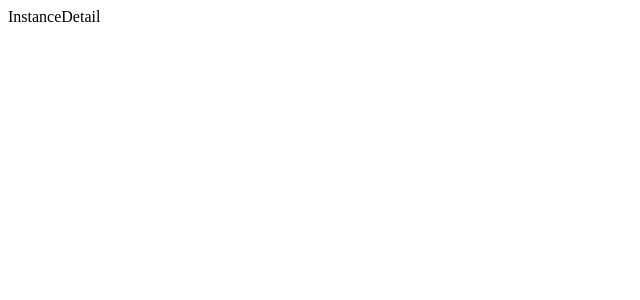
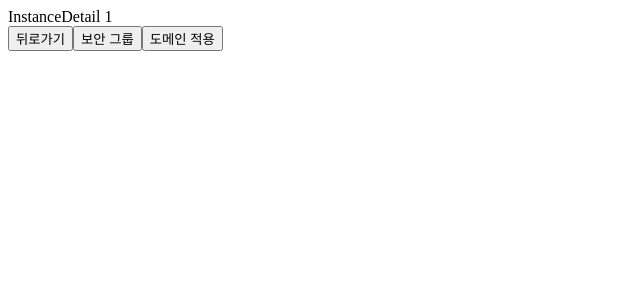
Before and after one commit to DonghyeonKang/CSWS, a React (Create React App) app in the folder frontend/: page /dashboard/1 in a window 1280 px wide. Shown: the top 300 px of the page, without its empty margins (0-640 px from the left). Built offline with nearby package versions, Linux system fonts and the light colour scheme.

Commit message:
Routing Pages
페이지들 간에 이동하는 버튼 생성

```diff
--- a/frontend/src/routes/Instance/CreateInstance.js
+++ b/frontend/src/routes/Instance/CreateInstance.js
@@ -1,7 +1,12 @@
+import { useNavigate } from "react-router-dom";
+
 const CreateInstance = () => {
+  const navigate = useNavigate();
     return (
       <>
-        CreateInstance
+        <div>CreateInstance</div>
+        <button onClick={() => navigate("/dashboard")}>취소</button>
+        <button onClick={() => navigate("/dashboard")}>인스턴스 생성</button>
       </>
     );
 };
--- a/frontend/src/routes/Instance/DashBoard.js
+++ b/frontend/src/routes/Instance/DashBoard.js
@@ -1,7 +1,12 @@
+import { useNavigate } from "react-router-dom";
+
 const DashBoard = () => {
+  const navigate = useNavigate();
     return (
       <>
-        DashBoard
+        <div>DashBoard</div>
+        <button onClick={() => navigate('createInstance')}>인스턴스 생성</button>
+        <button onClick={() => navigate(`${Date.now()}`)}>인스턴스 상세</button>{/*임시 인스턴스 ID 생성*/}
       </>
     );
 };
--- a/frontend/src/routes/Instance/Domain.js
+++ b/frontend/src/routes/Instance/Domain.js
@@ -1,7 +1,13 @@
+import { useNavigate, useParams } from "react-router-dom";
+
 const Domain = () => {
+  const navigate = useNavigate();
+  const {instanceId} = useParams();
     return (
       <>
-        Domain
+        <div>Domain {instanceId}</div>
+        <button onClick={() => navigate(`/dashboard/${instanceId}`)}>도메인 적용</button>
+        <button onClick={() => navigate(`/dashboard/${instanceId}`)}>뒤로가기</button>
       </>
     );
 };
--- a/frontend/src/routes/Instance/InboundRules.js
+++ b/frontend/src/routes/Instance/InboundRules.js
@@ -1,7 +1,13 @@
+import { useNavigate, useParams } from "react-router-dom";
+
 const InboundRules = () => {
+  const navigate = useNavigate();
+  const {instanceId} = useParams();
     return (
       <>
-        InboundRules
+        <div>InboundRules</div>
+        <button onClick={() => navigate(`/dashboard/${instanceId}/securityGroup`)}>뒤로가기(취소)</button>
+        <button onClick={() => navigate(`/dashboard/${instanceId}/securityGroup`)}>인바운드 규칙 저장</button>
       </>
     );
 };
--- a/frontend/src/routes/Instance/InstanceDetail.js
+++ b/frontend/src/routes/Instance/InstanceDetail.js
@@ -1,7 +1,14 @@
+import { useNavigate, useParams } from "react-router-dom";
+
 const InstanceDetail = () => {
+  const navigate = useNavigate();
+  const {instanceId} = useParams();//임시 인스턴스 ID
     return (
       <>
-        InstanceDetail
+        <div>InstanceDetail {instanceId}</div>
+        <button onClick={() => navigate('/dashboard')}>뒤로가기</button>
+        <button onClick={() => navigate('securityGroup',{instanceId})}>보안 그룹</button>
+        <button onClick={() => navigate('domain',{instanceId})}>도메인 적용</button>
       </>
     );
 };
--- a/frontend/src/routes/Instance/OutboundRules.js
+++ b/frontend/src/routes/Instance/OutboundRules.js
@@ -1,7 +1,13 @@
+import { useNavigate, useParams } from "react-router-dom";
+
 const OutboundRules = () => {
+  const navigate = useNavigate();
+  const {instanceId} = useParams();
     return (
       <>
-        OutboundRules
+        <div>OutboundRules</div>
+        <button onClick={() => navigate(`/dashboard/${instanceId}/securityGroup`)}>뒤로가기(취소)</button>
+        <button onClick={() => navigate(`/dashboard/${instanceId}/securityGroup`)}>아웃바운드 규칙 저장</button>
       </>
     );
 };
--- a/frontend/src/routes/Instance/SecurityGroup.js
+++ b/frontend/src/routes/Instance/SecurityGroup.js
@@ -1,7 +1,14 @@
+import { useNavigate, useParams } from "react-router-dom";
+
 const SecurityGroup = () => {
+  const navigate = useNavigate();
+  const {instanceId} = useParams();
     return (
       <>
-        SecurityGroup
+        <div>SecurityGroup</div>
+        <button onClick={() => navigate(`/dashboard/${instanceId}`)}>뒤로가기</button>
+        <button onClick={() => navigate('inboundRules')}>인바운드 규칙 편집</button>
+        <button onClick={() => navigate('outboundRules')}>아웃바운드 규칙 편집</button>
       </>
     );
 };
--- a/frontend/src/routes/Main.js
+++ b/frontend/src/routes/Main.js
@@ -1,7 +1,12 @@
+import { useNavigate } from "react-router-dom";
+
 const Main = () => {
+  const navigate = useNavigate();
     return (
       <>
-        Main
+        <div>Main</div>
+        <button onClick={() => navigate('login')}>로그인</button>
+        <button onClick={() => navigate('dashboard')}>대시보드</button>
       </>
     );
 };
--- a/frontend/src/routes/User/Login.js
+++ b/frontend/src/routes/User/Login.js
@@ -1,7 +1,13 @@
+import { useNavigate } from "react-router-dom";
+
 const Login = () => {
+  const navigate = useNavigate();
     return (
       <>
-        Login
+        <div>Login</div>
+        <button onClick={() => navigate('/')}>로그인</button>
+        <button onClick={() => navigate('signup')}>회원가입</button>
+        <button>비밀번호 변경</button>
       </>
     );
 };
--- a/frontend/src/routes/User/SignUp.js
+++ b/frontend/src/routes/User/SignUp.js
@@ -1,7 +1,11 @@
+import { useNavigate } from "react-router-dom";
+
 const SignUp = () => {
+    const navigate = useNavigate();
     return (
       <>
-        SignUp
+        <div>SignUp</div>
+        <button onClick={() => navigate('/login')}>회원가입</button>
       </>
     );
 };
```
